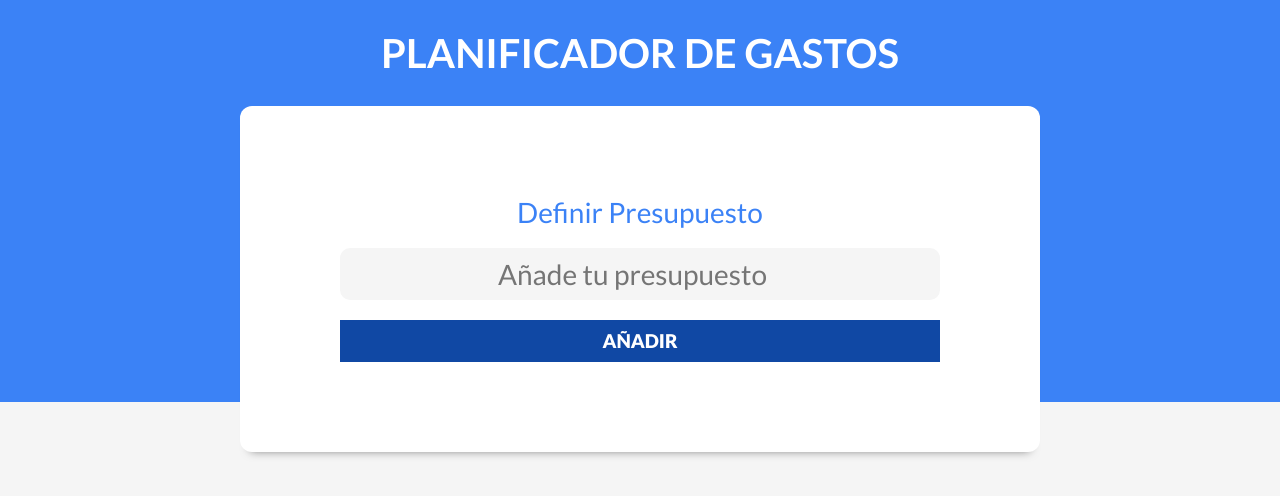
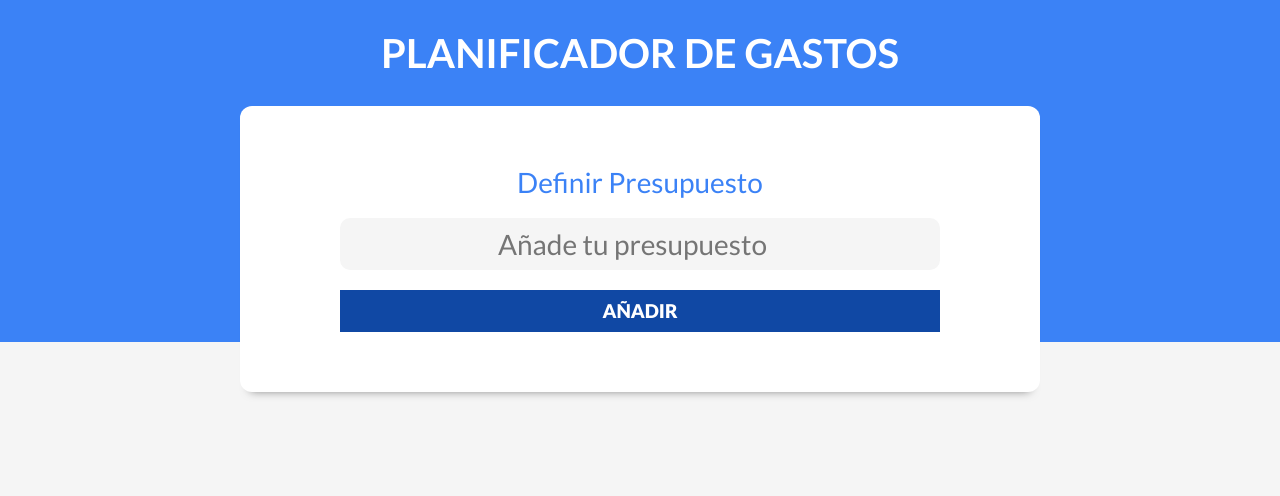
Before and after one commit to aguscolaizzo/control-gastos, a React (Vite) app: page / in a window 1280 px wide. Shown: the top 496 px of the page. Built offline with nearby package versions, Linux system fonts and the light colour scheme.

Commit message:
Mejorando web responsive

```diff
--- a/src/index.css
+++ b/src/index.css
@@ -63,7 +63,7 @@ header h1 {
 }
 @media (min-width: 768px) {
     .formulario {
-        padding: 5rem 0;
+        padding: 2rem 0;
         width: 60rem;
     }
 }
@@ -181,11 +181,19 @@ header h1 {
         margin-bottom: 0;
     }
 }
+
+@media (min-width: 568px) {
+    .formulario input[type="number"].nuevo-presupuesto {
+        font-size: 2rem;
+        text-align: center;
+    }
 .formulario input[type="text"].nuevo-presupuesto,
 .formulario input[type="number"].nuevo-presupuesto {
     font-size: 2.8rem;
     text-align: center;
 }
+
+
 
 .contenedor-presupuesto svg {
     width: 25rem;
```
